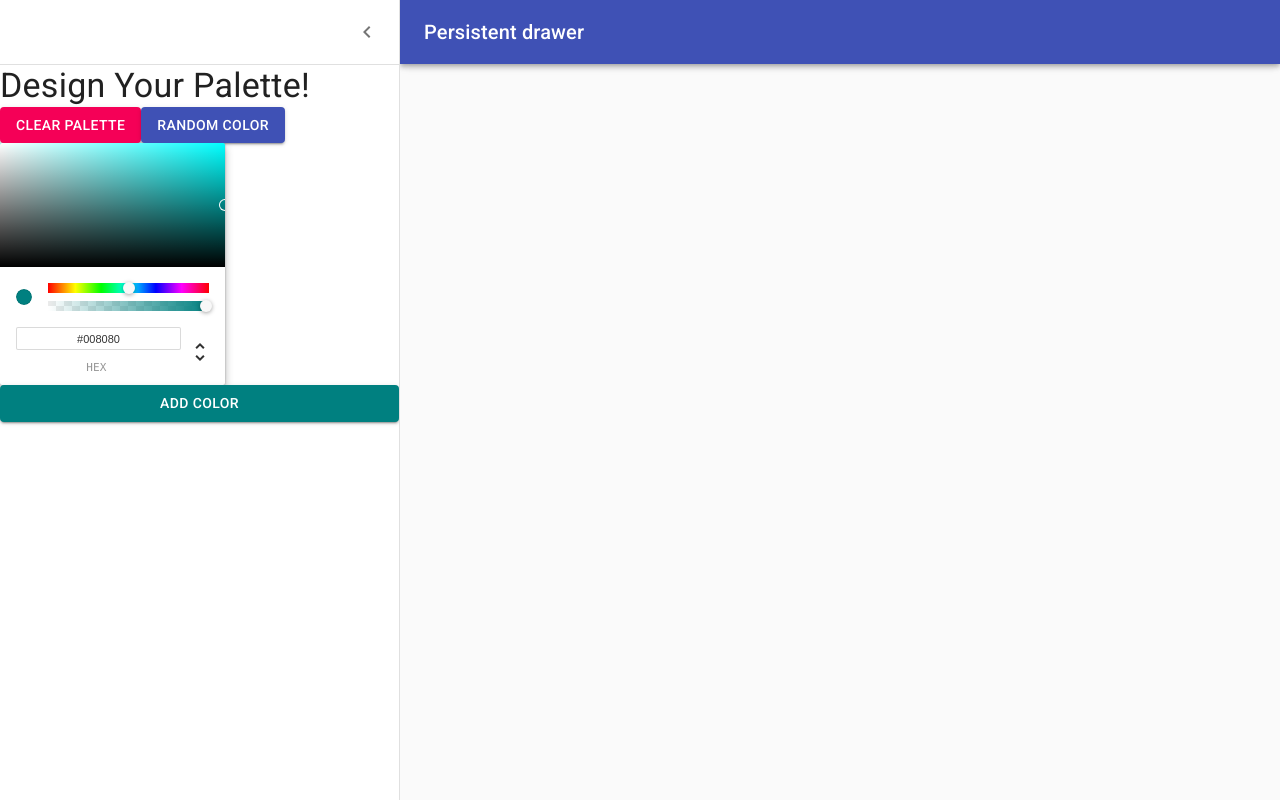
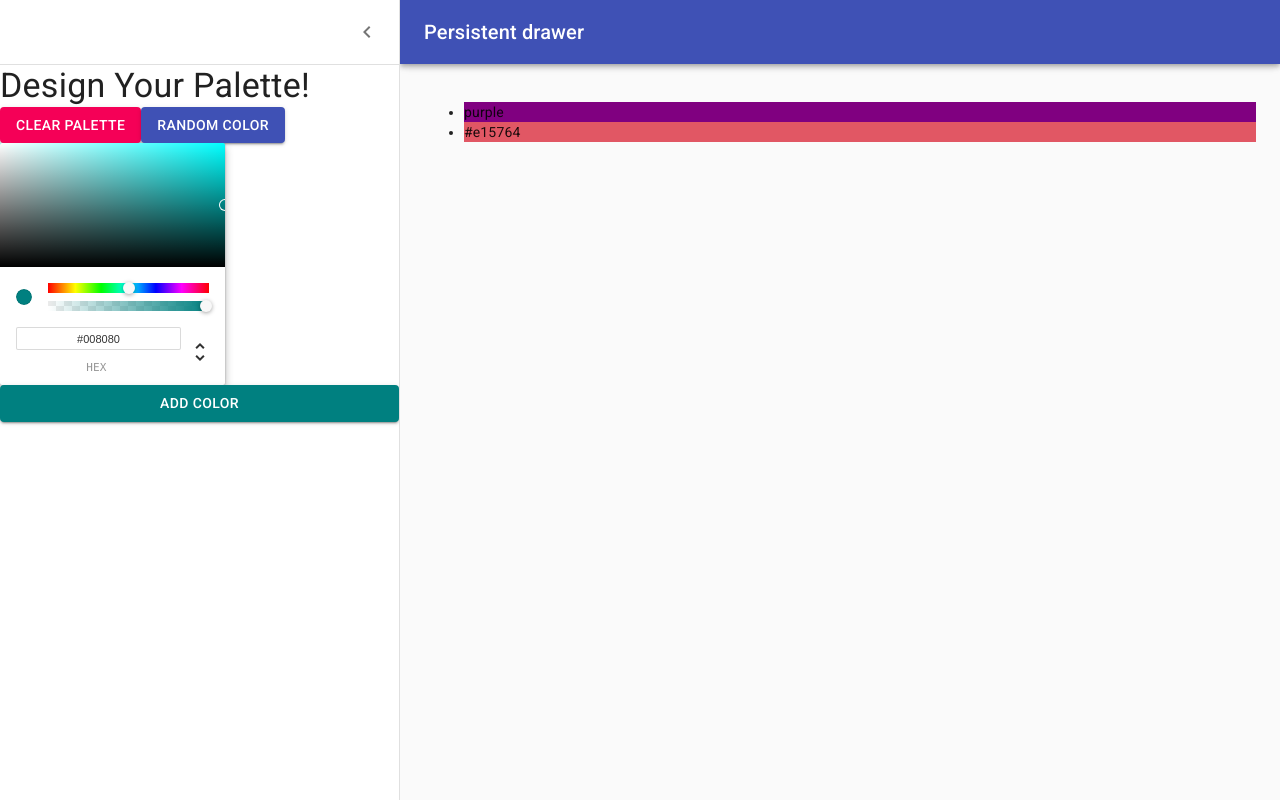
Before and after one commit to christianhubbard/colorboards, a React (Create React App) app: page /palette/new in a window 1280 px wide. Built offline with nearby package versions, Linux system fonts and the light colour scheme.

Commit message:
Connecting Chrome picker to button

```diff
--- a/src/NewPaletteForm.js
+++ b/src/NewPaletteForm.js
@@ -79,8 +79,10 @@ class NewPaletteForm extends Component {
         this.state= {
             open: true,
             currentColor: "teal",
+            colors: ["purple", "#e15764"]
         }
         this.updateCurrentColor = this.updateCurrentColor.bind(this);
+        this.addNewColor = this.addNewColor.bind(this);
     };
 
   handleDrawerOpen = () => {
@@ -93,6 +95,10 @@ class NewPaletteForm extends Component {
 
   updateCurrentColor (newColor) {
     this.setState({currentColor: newColor.hex})
+  }
+
+  addNewColor() {
+      this.setState({colors:[...this.state.colors, this.state.currentColor]})
   }
 
   render() {
@@ -143,7 +149,12 @@ class NewPaletteForm extends Component {
             <Button variant='contained' color='primary'>Random Color</Button>
           </div>
           <ChromePicker color={this.state.currentColor} onChangeComplete={(newColor) => this.updateCurrentColor(newColor) }/>
-          <Button variant='contained' color='primary' style={{backgroundColor: this.state.currentColor}}>Add Color</Button>
+          <Button
+          variant='contained'
+          color='primary'
+          style={{backgroundColor: this.state.currentColor}}
+          onClick={this.addNewColor}>
+        Add Color</Button>
         </Drawer>
         <main
           className={classNames(classes.content, {
@@ -151,7 +162,11 @@ class NewPaletteForm extends Component {
           })}
         >
           <div className={classes.drawerHeader} />
-
+          <ul>
+              {this.state.colors.map(color => (
+                  <li style={{backgroundColor: color}}>{color}</li>
+              ))}
+          </ul>
         </main>
       </div>
     );
```
